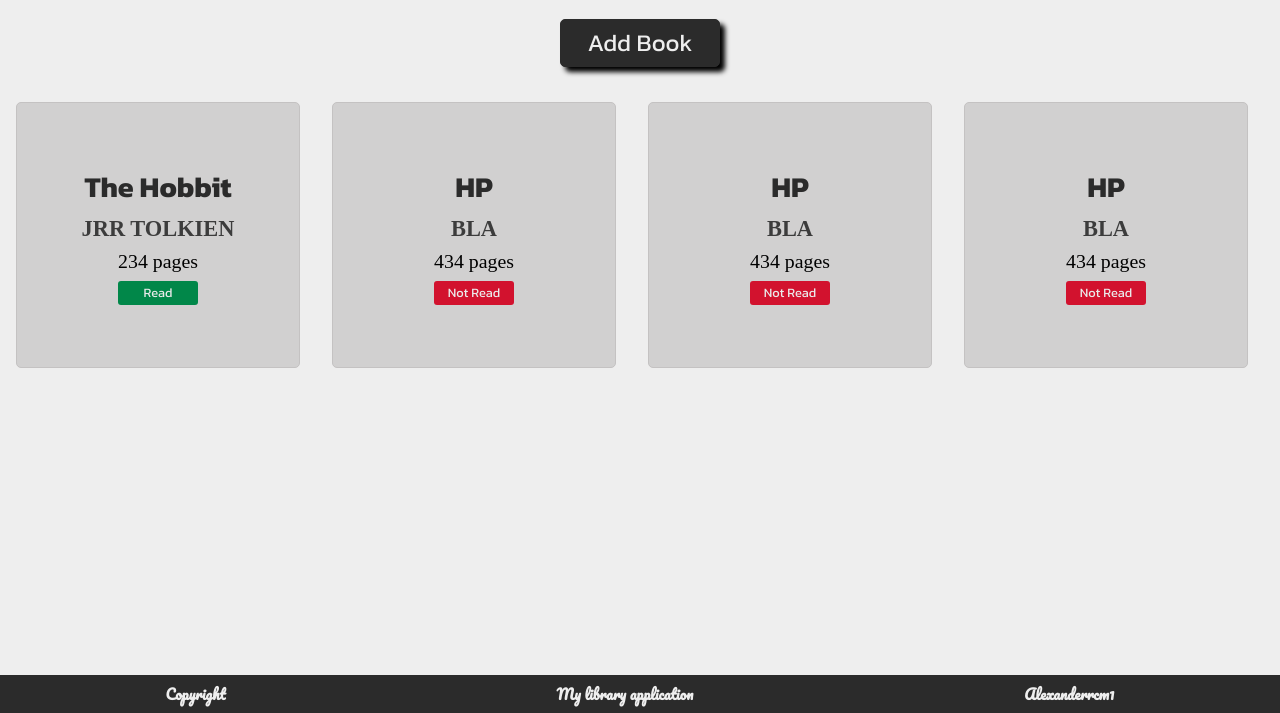
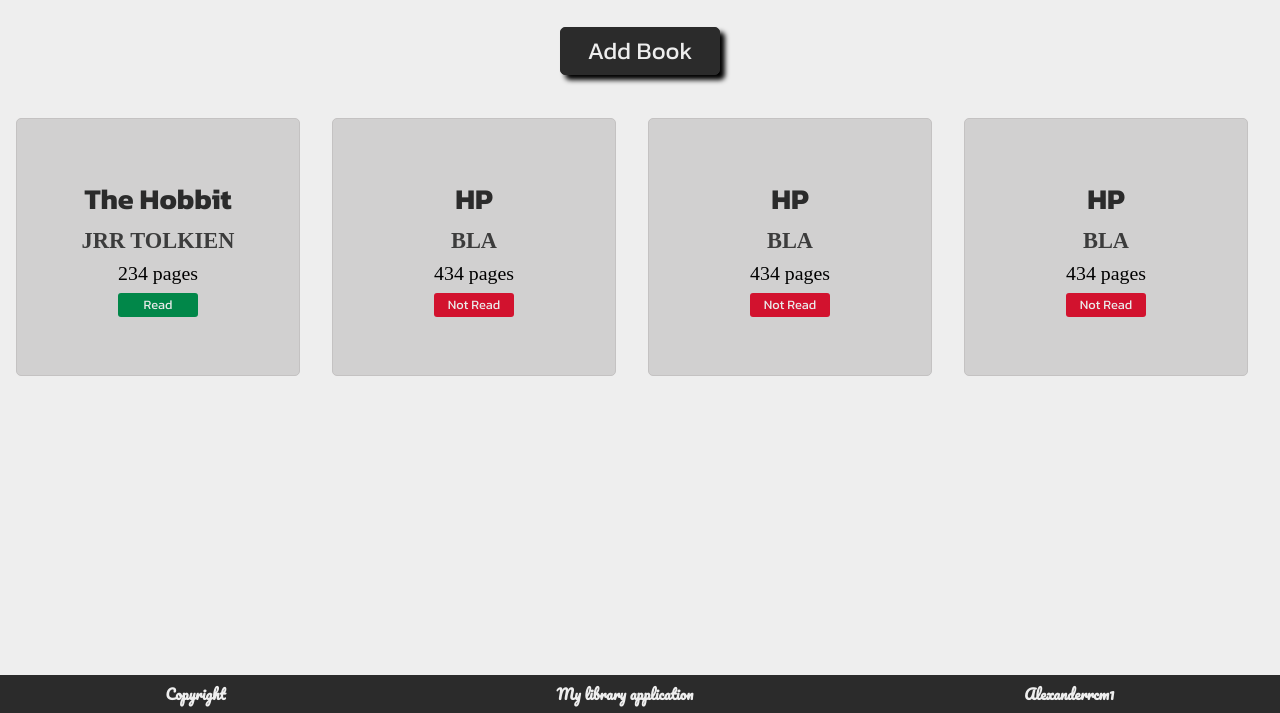
Before and after one commit to Alexanderrcm1/myLibrary, a plain HTML site: page index.html in a window 1280 px wide. Shown: the part 87-800 px from the top of the page. Drawn offline with Linux system fonts and the light colour scheme.

Commit message:
Changed styling on grid rows on page

```diff
--- a/styles.css
+++ b/styles.css
@@ -11,7 +11,7 @@ body {
 .page {
     height: 100vh;
     display: grid;
-    grid-template-rows: calc(3rem + 3vw) calc(2rem + 3vw) 1fr calc(2rem + 0.5vw);
+    grid-template-rows: calc(3rem + 3vw) calc(3rem + 3vw) 1fr calc(2rem + 0.5vw);
     gap: 0.5rem;
 }
 
```
